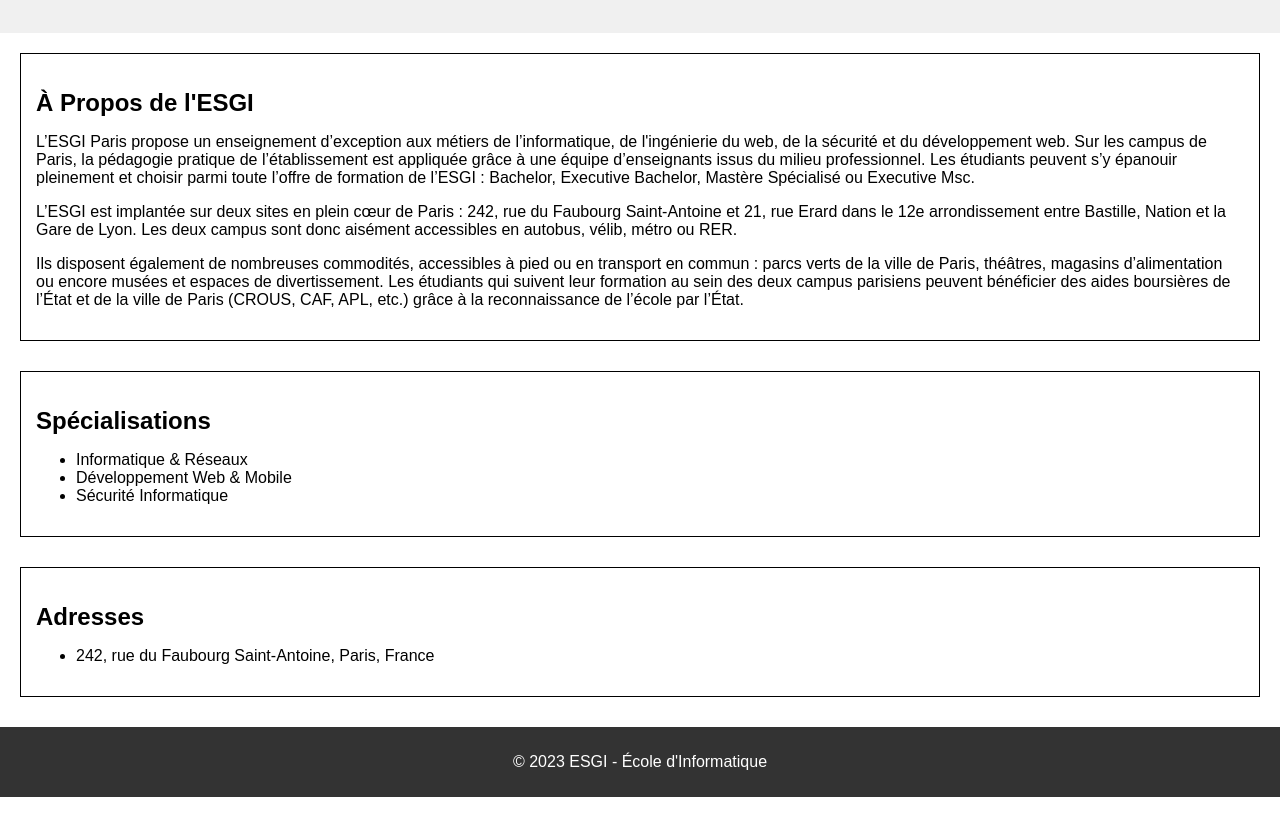
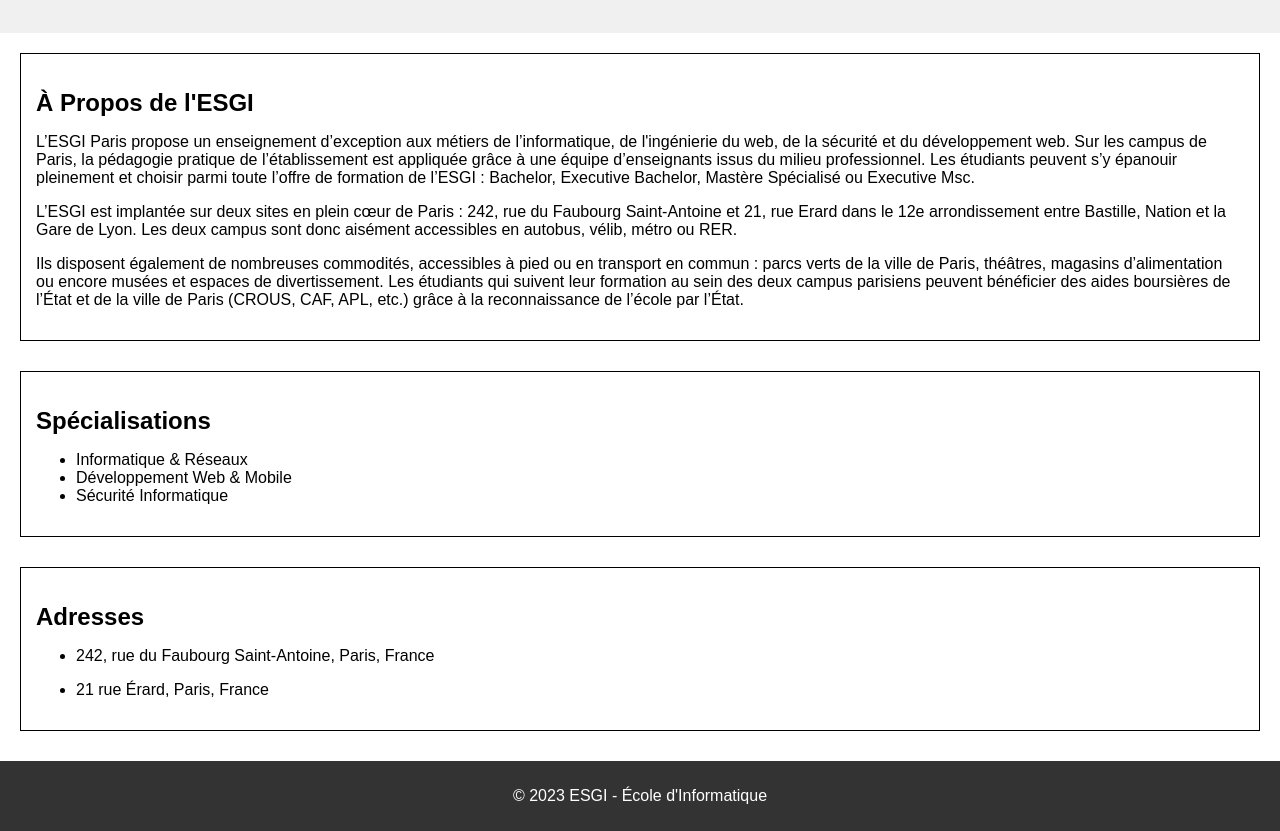
Before and after one commit to Cedric666666/Git-partiel-Groupe6, a plain HTML site: page index.html in a window 1280 px wide. Shown: the part 121-952 px from the top of the page. Before the commit the page ends 918 px from the top, so only its background shows below. Drawn offline with Linux system fonts and the light colour scheme.

Commit message:
add new adress in index.html

```diff
--- a/index.html
+++ b/index.html
@@ -36,6 +36,10 @@
       <ul>
         <li>242, rue du Faubourg Saint-Antoine, Paris, France</li>
       </ul>
+
+      <ul id="liste-adresses">
+        <li>21 rue Érard, Paris,  France</li>
+    </ul>
     </section>
   </main>
 
```
